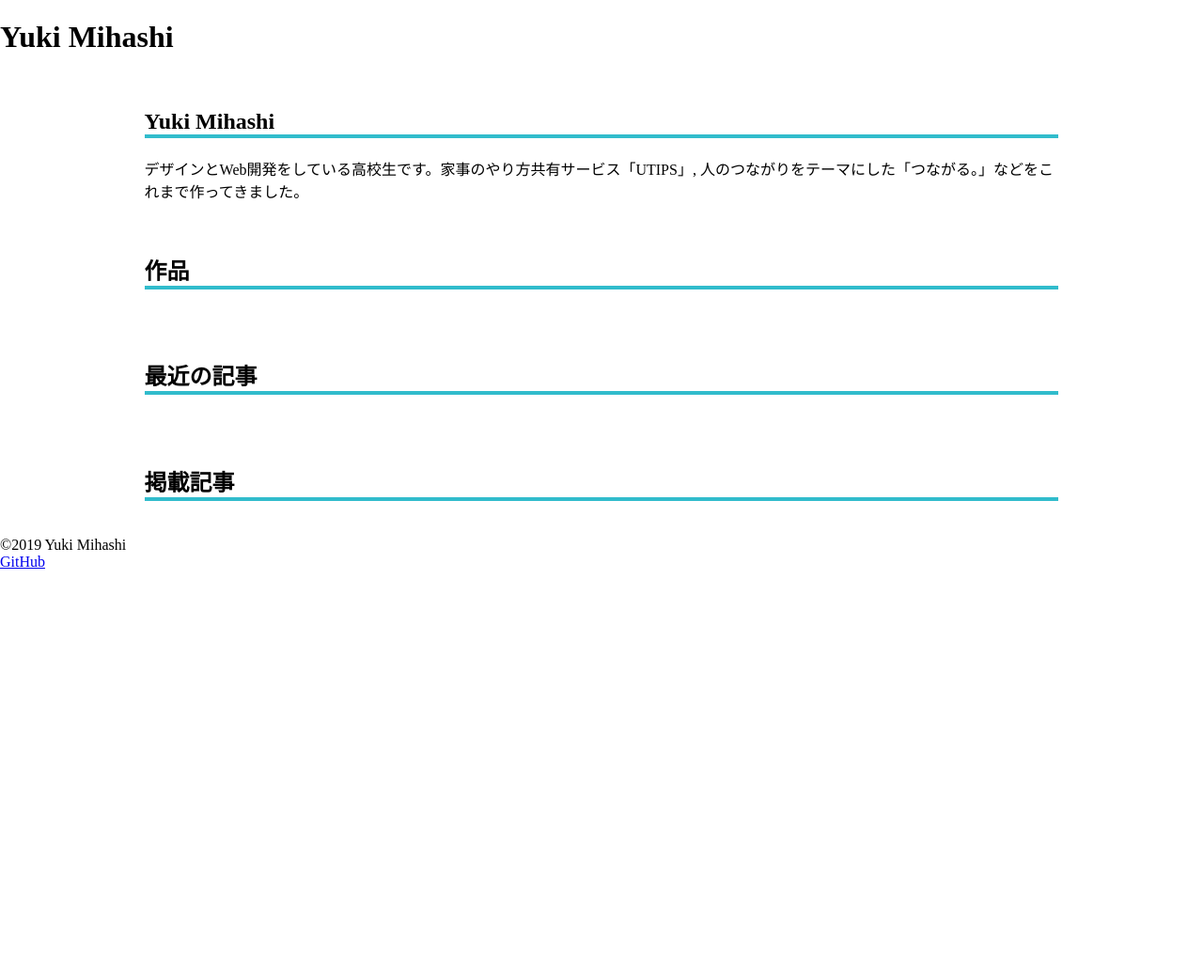
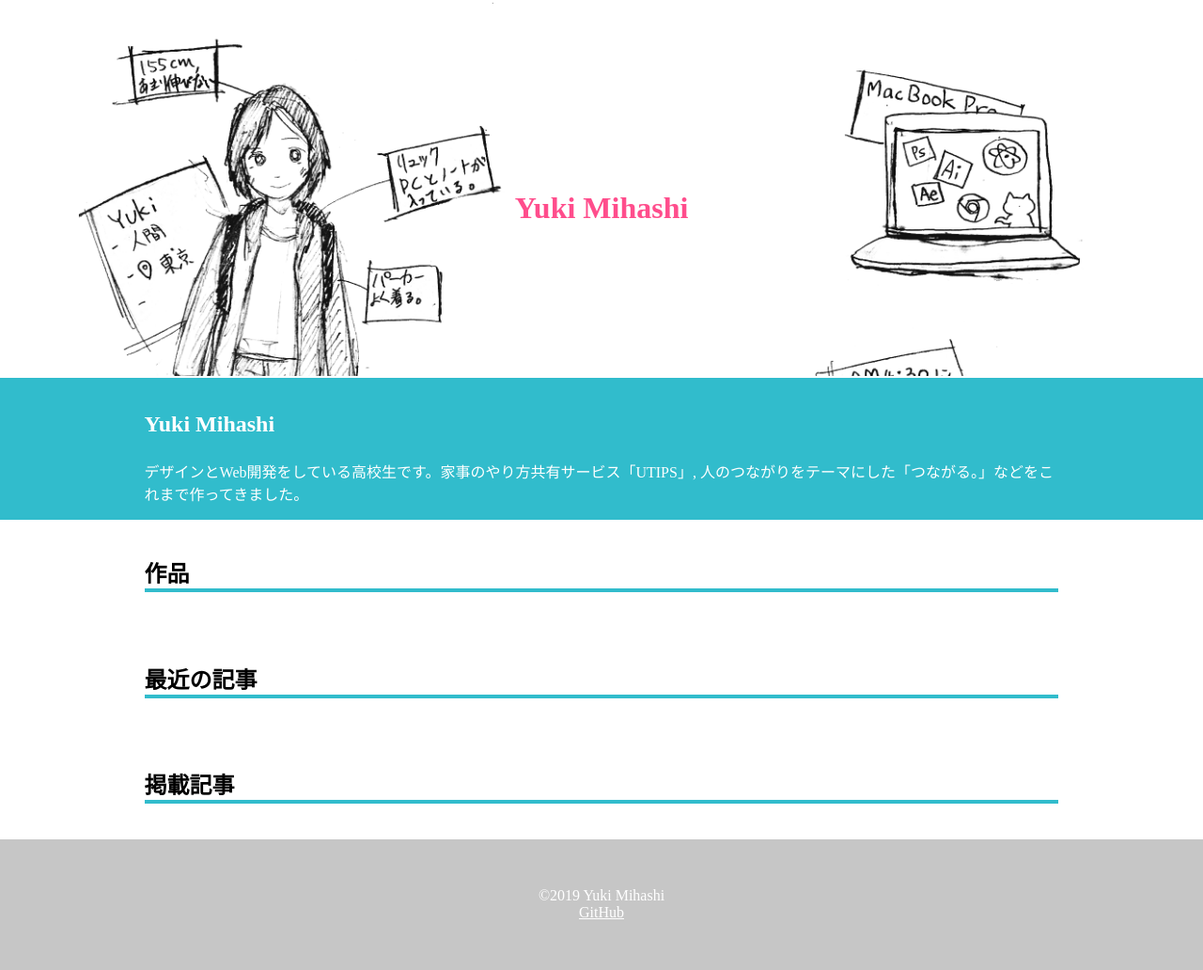
Before and after one commit to madoreenu/yuki384.github.io, a Jekyll site: the page built from index.md, in a window 1280 px wide. Shown: the whole page at 94% size. Built offline with Jekyll 4.4.1, drawn with Linux system fonts in a browser that asks for light colours; before the commit the page ends 900 px from its top, so only the background shows below that.

Commit message:
kawaii about background-color

```diff
--- a/assets/css/main.css
+++ b/assets/css/main.css
@@ -4,6 +4,7 @@ body{
 .section{
   margin: 2px 0;
   padding: 16px 12vw;
+}
 .cover{
   background-image: url("/img/cover.png");
   background-size: cover;
@@ -33,6 +34,11 @@ body{
   border-radius: 4px;
 }
 
+#about{
+  background-color: #31bccc;
+  color: #fff;
+}
+
 h2{
   border-bottom: solid 4px #31bccc;
 }
```
